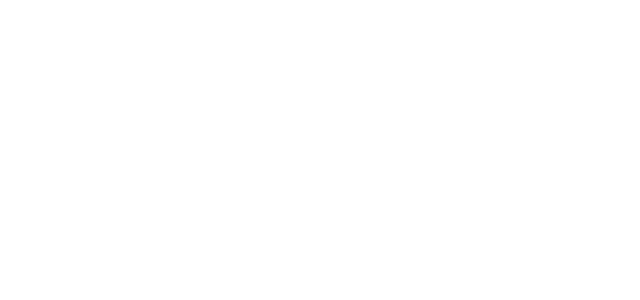
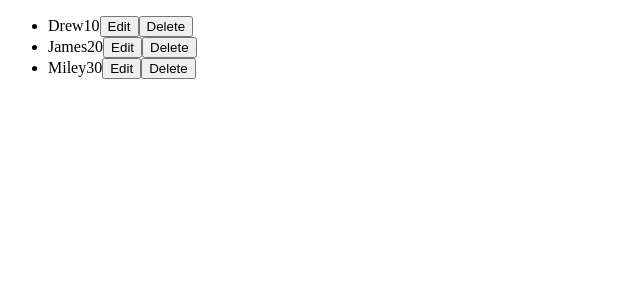
Before and after one commit to djmiley/matcher, a React app: page / in a window 1280 px wide. Shown: the top 300 px of the page, without its empty margins (0-640 px from the left). Built offline with nearby package versions, Linux system fonts and the light colour scheme; the HTML template or start-up script is replaced by a standard one.

Commit message:
Simple hard-coded player list implemented
- Dummy edit/delete buttons displayed

```diff
--- a/package.json
+++ b/package.json
@@ -39,7 +39,6 @@
     "classnames": "^2.2.5",
     "immutable": "^3.8.1",
     "react": "^15.3.0",
-    "react-addons-pure-render-mixin": "^15.3.0",
     "react-dom": "^15.3.0",
     "react-redux": "^4.4.5",
     "redux": "^3.5.2"
--- /dev/null
+++ b/src/algorithm/Player.js
@@ -0,0 +1,7 @@
+export default function Player(id, name, rating) {
+    return {
+        id,
+        name,
+        rating
+    }
+}
--- /dev/null
+++ b/src/components/PlayerList.jsx
@@ -0,0 +1,25 @@
+import React from 'react';
+
+import PlayerView from './PlayerView';
+
+export default class PlayerList extends React.Component {
+    constructor(props) {
+        super(props);
+        // Analyse state correctly
+        this.shouldComponentUpdate = true;
+    }
+    render() {
+        return <div>
+            <ul className="matcher-player-list">
+                {this.props.players.map(player =>
+                    <PlayerView key={player.get('id')}
+                        // How to bind player properties simpler?
+                        id={player.get('id')}
+                        name={player.get('name')}
+                        rating={player.get('rating')}
+                        {...this.props} />
+                )}
+            </ul>
+        </div>
+    }
+};
--- /dev/null
+++ b/src/components/PlayerView.jsx
@@ -0,0 +1,27 @@
+import React from 'react';
+
+export default class PlayerView extends React.Component {
+    constructor(props) {
+        super(props);
+        // Analyse state correctly
+        this.shouldComponentUpdate = true;
+    }
+    deleteItem(id) {
+        console.log('deleting ' + id);
+    }
+    editItem(id) {
+        console.log('editing ' + id);
+    }
+    render() {
+        return <li className='matcher-player-view'>
+            <label ref='name'>
+                {this.props.name}
+            </label>
+            <label ref='rating'>
+                {this.props.rating}
+            </label>
+            <button className='matcher-player-view-edit-button' onClick={() => this.editItem(this.props.id)}>Edit</button>
+            <button className='matcher-player-view-delete-button' onClick={() => this.deleteItem(this.props.id)}>Delete</button>
+        </li>
+    }
+};
--- a/src/containers/App.jsx
+++ b/src/containers/App.jsx
@@ -3,17 +3,22 @@
 
 import * as actionCreators from '../actions/matcher';
 
+import PlayerList from '../components/PlayerList';
+
 export default class App extends React.Component {
     render() {
         return <div>
-            <section className="matcher-appcontainer">
+            <section className="matcher-app-container">
+                <PlayerList {...this.props} />
             </section>
         </div>
     }
 };
 
 function mapStateToProps(state) {
-    return {};
+    return {
+        players: state.get('players')
+    };
 }
 
 export const AppContainer = connect(mapStateToProps, actionCreators)(App);
--- a/src/index.jsx
+++ b/src/index.jsx
@@ -1,15 +1,16 @@
+import {List, Map} from 'immutable';
 import React from 'react';
 import ReactDOM from 'react-dom';
-import {List, Map} from 'immutable';
+import {Provider} from 'react-redux';
+import {compose, createStore} from 'redux';
 
-import {compose, createStore} from 'redux';
-import {Provider} from 'react-redux';
+import Player from './algorithm/Player';
 
 import * as actions from './constants/actions';
 
+import {AppContainer} from './containers/App';
+
 import reducer from './reducers/matcher';
-
-import {AppContainer} from './containers/App';
 
 const createStoreDevTools = compose(
     window.devToolsExtension ? window.devToolsExtension() : f => f
@@ -19,7 +20,11 @@
 
 store.dispatch({
     type: actions.SET_STATE,
-    state: {}
+    state: {
+        players: [new Player(1, 'Drew', 10),
+            new Player(2, 'James', 20),
+            new Player(3, 'Miley', 30)]
+    }
 })
 
 ReactDOM.render(
```
Also changed, not shown: test/components/PlayerList_spec.jsx (added, +12 -0 lines), test/components/PlayerView_spec.jsx (added, +12 -0 lines), test/reducers/matcher_spec.js (+1 -1 lines).
